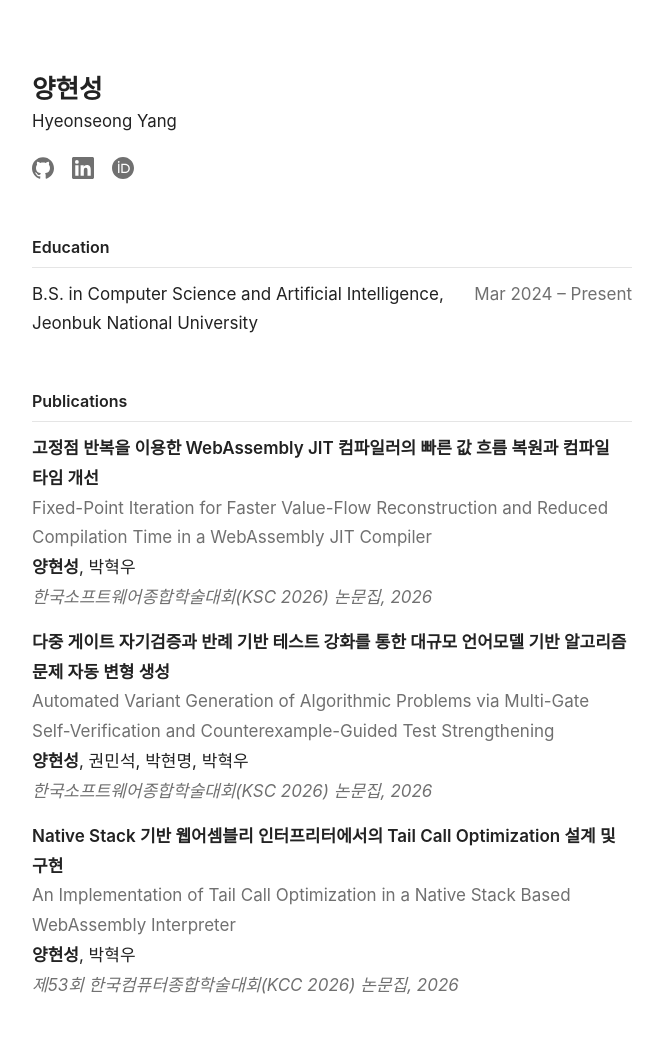
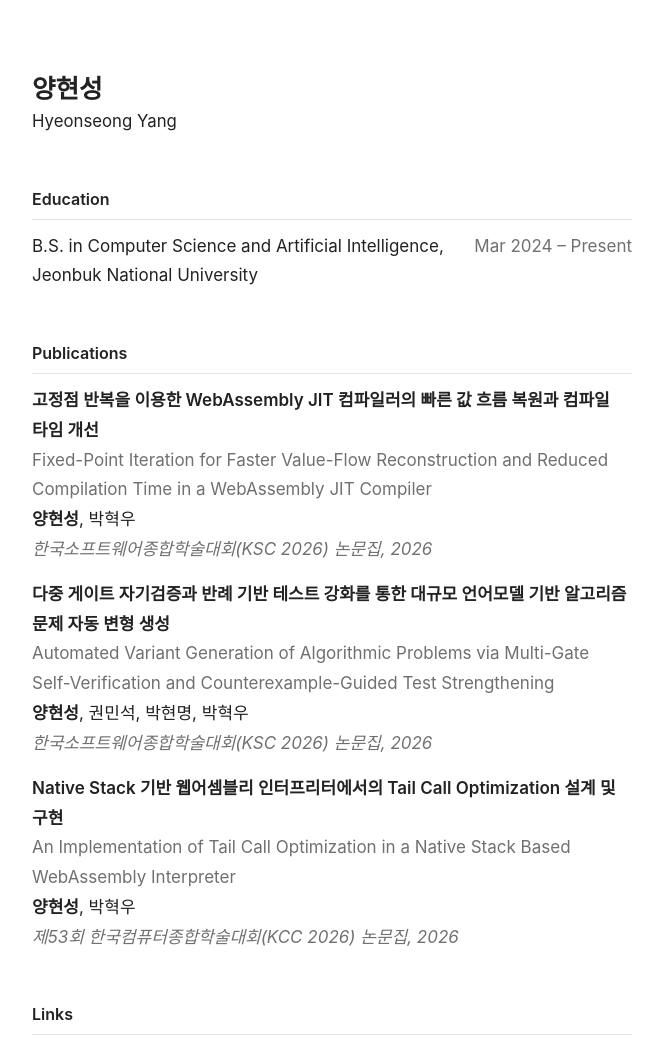
Before and after one commit to makachanm/makachanm.github.io, a plain HTML site: page index.html in a window 1280 px wide. Shown: the top 1038 px of the page, without its empty margins (308-971 px from the left). Drawn offline with Linux system fonts and the light colour scheme.

Commit message:
Add personal email and remove header icons

```diff
--- a/index.html
+++ b/index.html
@@ -86,19 +86,6 @@
       transition: color .15s;
     }
     .links li:hover .icon { color: var(--text); }
-    .social {
-      display: flex;
-      gap: 6px;
-      margin: 14px 0 0 -6px;
-    }
-    .social a {
-      display: inline-flex;
-      padding: 6px;
-      border-radius: 6px;
-      text-decoration: none;
-    }
-    .social .icon { width: 22px; height: 22px; }
-    .social a:hover .icon, .social a:focus-visible .icon { color: var(--text); }
     a {
       color: inherit;
       text-decoration: underline;
@@ -123,11 +110,6 @@
     </svg>
     <h1>양현성</h1>
     <p class="en">Hyeonseong Yang</p>
-    <nav class="social" aria-label="Profiles">
-      <a href="https://github.com/makachanm" aria-label="GitHub" title="GitHub"><svg class="icon"><use href="#i-github"/></svg></a>
-      <a href="https://www.linkedin.com/in/hyeonseong-yang-7b41b637b/" aria-label="LinkedIn" title="LinkedIn"><svg class="icon"><use href="#i-linkedin"/></svg></a>
-      <a href="https://orcid.org/0009-0000-9873-5600" aria-label="ORCID" title="ORCID"><svg class="icon"><use href="#i-orcid"/></svg></a>
-    </nav>
 
     <h2>Education</h2>
     <ul>
@@ -165,6 +147,7 @@
     <h2>Links</h2>
     <ul class="links">
       <li><svg class="icon" role="img" aria-label="Email"><use href="#i-mail"/></svg><a href="mailto:administrator@jbnu.ac.kr">administrator@jbnu.ac.kr</a></li>
+      <li><svg class="icon" role="img" aria-label="Email"><use href="#i-mail"/></svg><a href="mailto:hyeonseongyang09@gmail.com">hyeonseongyang09@gmail.com</a></li>
       <li><svg class="icon" role="img" aria-label="GitHub"><use href="#i-github"/></svg><a href="https://github.com/makachanm">github.com/makachanm</a></li>
       <li><svg class="icon" role="img" aria-label="LinkedIn"><use href="#i-linkedin"/></svg><a href="https://www.linkedin.com/in/hyeonseong-yang-7b41b637b/">linkedin.com/in/hyeonseong-yang</a></li>
       <!-- <li>Google Scholar: <a href="https://scholar.google.com/citations?user=ID">Google Scholar</a></li> -->
```
